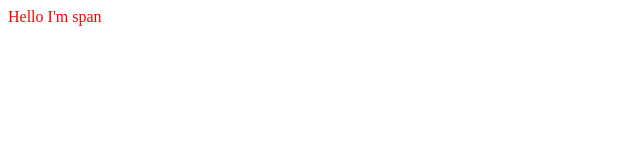
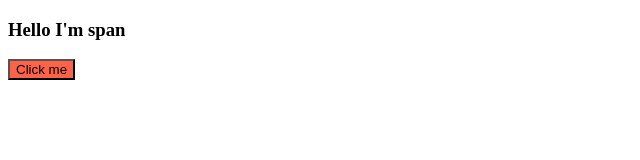
Before and after one commit to bourbon0610/TIL, a plain HTML site: page create_movie_web_ReactJS/index.html in a window 1280 px wide. Shown: the whole page, without its empty margins (0-640 px from the left). Drawn offline with nearby package versions, Linux system fonts and the light colour scheme.

Commit message:
reactJS로 구현

```diff
--- a/create_movie_web_ReactJS/index.html
+++ b/create_movie_web_ReactJS/index.html
@@ -9,11 +9,22 @@
   "></script>
   <script>
     const root = document.getElementById("root");
-    const span = React.createElement(
-      "span",
-      { id: "sexy-span", style: { color: "red" } },
+    const h3 = React.createElement(
+      "h3",
+      {
+        onMouseEnter: () => console.log("mouse enter"),
+      },
       "Hello I'm span"
     );
-    ReactDOM.render(span, root);
+    const btn = React.createElement(
+      "button",
+      {
+        onClick: () => console.log("I'm clicked"),
+        style: { backgroundColor: "tomato" },
+      },
+      "Click me"
+    );
+    const container = React.createElement("div", null, [h3, btn]);
+    ReactDOM.render(container, root);
   </script>
 </html>
```
